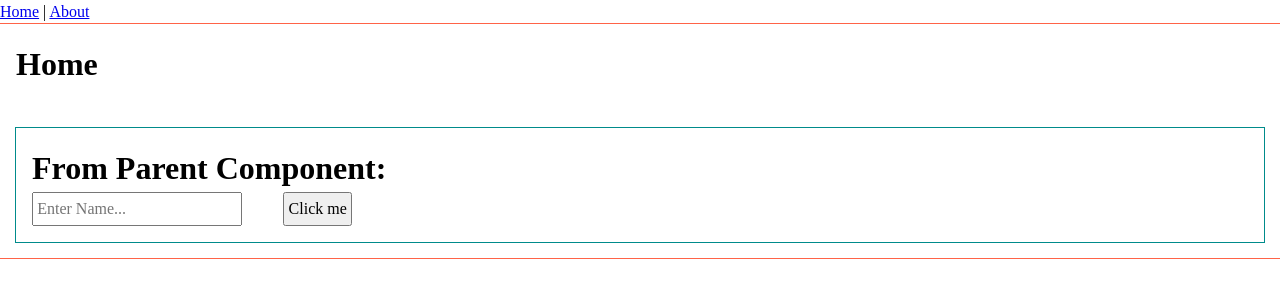
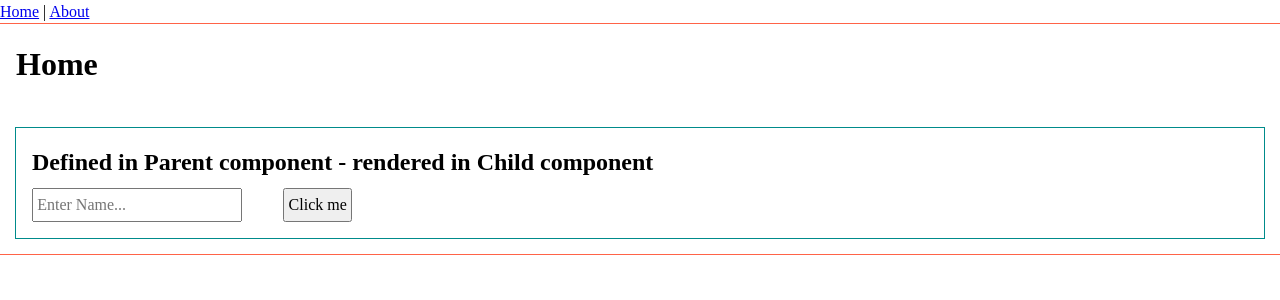
Before and after one commit to vuedj/vue-parent-child, a Vue app: page / in a window 1280 px wide. Shown: the top 300 px of the page. Built offline with nearby package versions, Linux system fonts and the light colour scheme.

Commit message:
Render components - modify css - 1

```diff
--- a/src/components/ChildComponent.vue
+++ b/src/components/ChildComponent.vue
@@ -36,7 +36,7 @@ const handleSubmit = (e: Event) => {
 
 <template>
     <div class="child">
-        <h1>{{ msg }}</h1>
+        <h2>{{ msg }}</h2>
         <form @submit.prevent="handleSubmit">
             <input
                 v-model.lazy="nameInput"
@@ -64,4 +64,8 @@ button {
     outline: 1px solid darkcyan;
     padding: 1rem;
 }
+
+h2 {
+    margin-block-end: 0.5rem;
+}
 </style>
--- a/src/views/HomeView.vue
+++ b/src/views/HomeView.vue
@@ -3,7 +3,7 @@ import ChildComponent from '@/components/ChildComponent.vue'
 import type { UserData } from '@/types'
 import { ref } from 'vue'
 
-const msg = 'From Parent Component:'
+const msg = 'Defined in Parent component - rendered in Child component'
 const eventData = ref<UserData | null>(null)
 
 const parentFunc = (data: UserData) => {
```
